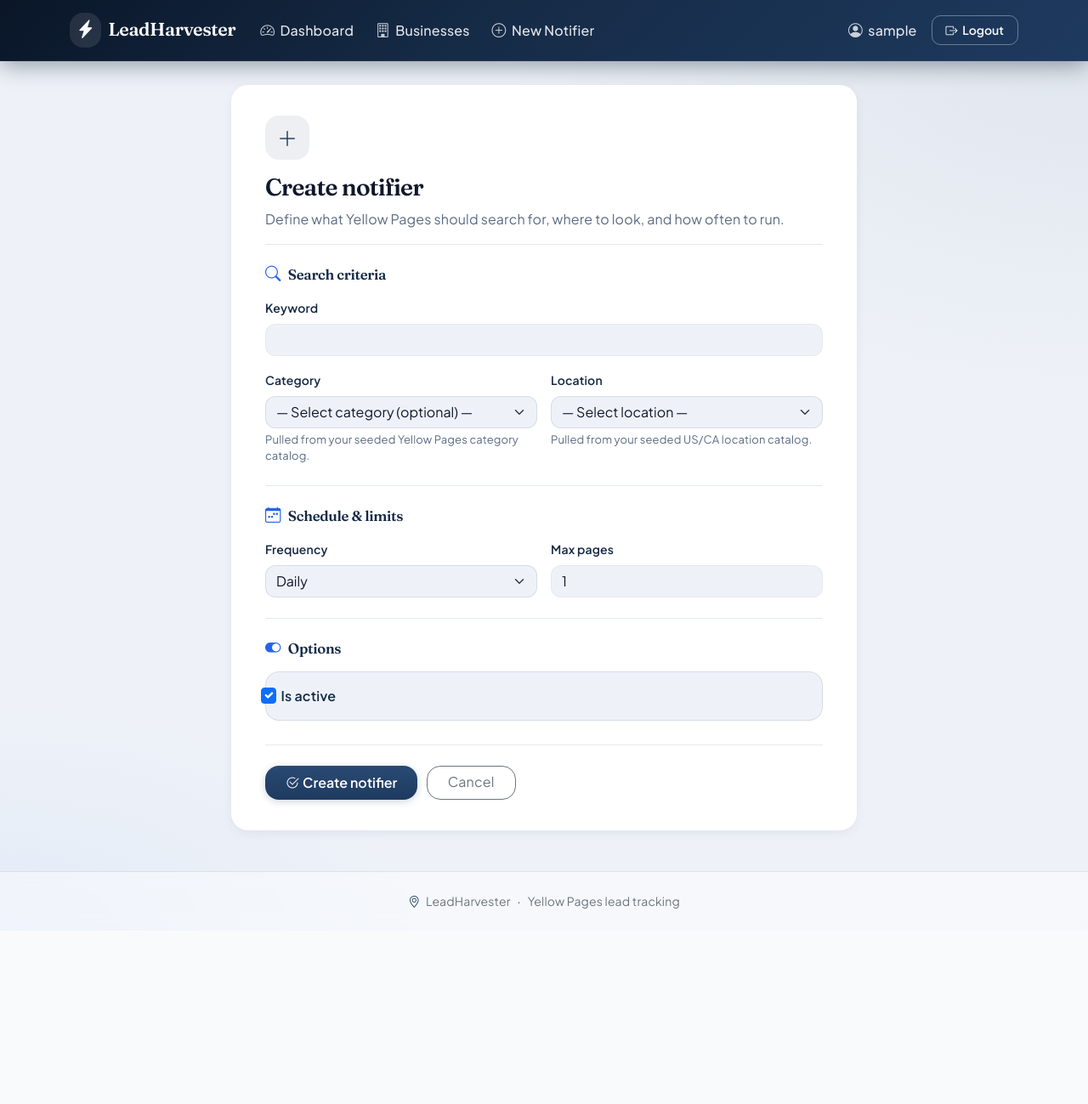
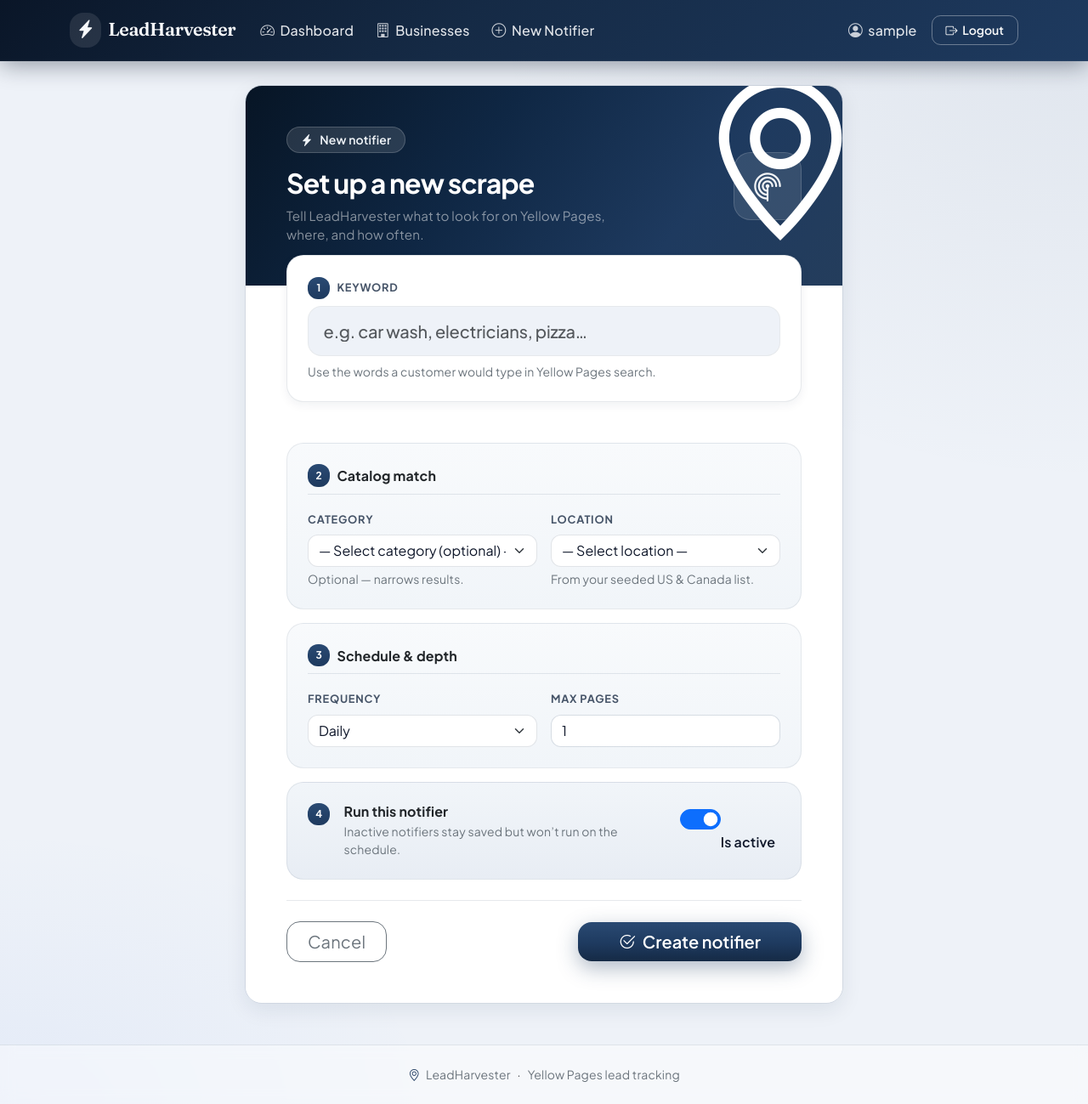
Before and after one commit to obaidullah72/yellowpage_scrape, a Django app: page /notifiers/new/ in a window 1280 px wide. Shown: the whole page at 85% size. Before the commit the page ends 1069 px from the top, so only its background shows below. Run offline with Django 5.2, Linux system fonts and the light colour scheme; the visitor is signed in with stand-in values (Sample User, id 1); data that the repository does not hold is empty.

Commit message:
Refactor NotifierForm layout and styles, enhancing user experience with Bootstrap 5. Introduce new CSS classes for improved design and update HTML structure for better accessibility and clarity.

```diff
--- a/core/forms.py
+++ b/core/forms.py
@@ -85,13 +85,22 @@
         model = Notifier
         fields = ("keyword", "category", "location", "frequency", "max_pages", "is_active")
         widgets = {
+            "keyword": forms.TextInput(
+                attrs={
+                    "placeholder": "e.g. car wash, electricians, pizza…",
+                    "autocomplete": "off",
+                }
+            ),
             "max_pages": forms.NumberInput(attrs={"min": 1, "max": 25}),
         }
 
     def __init__(self, *args, **kwargs):
         super().__init__(*args, **kwargs)
         self._apply_bootstrap_classes()
+        kw_classes = self.fields["keyword"].widget.attrs.get("class", "")
+        self.fields["keyword"].widget.attrs["class"] = f"{kw_classes} form-control-lg lh-nf-keyword".strip()
         self.fields["is_active"].widget.attrs["class"] = "form-check-input"
+        self.fields["is_active"].widget.attrs.setdefault("role", "switch")
 
         names = list(YellowPagesCategory.objects.order_by("name").values_list("name", flat=True))
         cat_choices = [("", "— Select category (optional) —")]
--- a/static/css/app.css
+++ b/static/css/app.css
@@ -339,22 +339,165 @@
   max-height: 240px;
 }
 
-.lh-notifier-form .form-check {
-  padding: 1rem 1.1rem;
-  border-radius: var(--bs-border-radius-lg);
-  background: var(--bs-body-bg);
-  border: 1px solid var(--bs-border-color);
+.lh-nf-switch .form-check-input {
+  width: 3rem;
+  height: 1.5rem;
+  margin-top: 0.15rem;
+  cursor: pointer;
 }
 
-.lh-notifier-form .form-check-input {
-  width: 1.15em;
-  height: 1.15em;
-  margin-top: 0.15em;
+.lh-nf-switch .form-check-input:focus {
+  box-shadow: 0 0 0 0.2rem rgba(37, 99, 235, 0.25);
+  border-color: var(--bs-primary);
 }
 
-.lh-notifier-form .form-check-label {
-  font-weight: 600;
-  color: var(--lh-navy-800);
+.lh-nf-switch .form-check-label {
+  padding-top: 0.15rem;
+  cursor: pointer;
+}
+
+/* —— Notifier form (dedicated layout) —— */
+.lh-nf-page {
+  max-width: 44rem;
+}
+
+.lh-nf-shell {
+  border: 1px solid rgba(15, 39, 68, 0.12);
+  box-shadow: 0 18px 48px rgba(10, 22, 40, 0.1);
+}
+
+.lh-nf-hero {
+  background: linear-gradient(125deg, #071525 0%, #0f2744 38%, #1e3a5f 72%, #243d5c 100%);
+  overflow: hidden;
+}
+
+.lh-nf-hero-deco {
+  font-size: clamp(6rem, 22vw, 12rem);
+  line-height: 1;
+  transform: translate(12%, -8%);
+  pointer-events: none;
+}
+
+.lh-nf-hero-title {
+  font-family: "Plus Jakarta Sans", system-ui, sans-serif;
+  font-weight: 700;
+  letter-spacing: -0.03em;
+  line-height: 1.2;
+}
+
+.lh-nf-hero-lead {
+  font-size: 0.95rem;
+  max-width: 32rem;
+}
+
+.lh-nf-badge {
+  background: rgba(255, 255, 255, 0.12);
+  border: 1px solid rgba(255, 255, 255, 0.18);
+  color: #f1f5f9;
+}
+
+.lh-nf-hero-icon {
+  width: 5rem;
+  height: 5rem;
+  background: rgba(255, 255, 255, 0.1);
+  border: 1px solid rgba(255, 255, 255, 0.15);
+  color: rgba(255, 255, 255, 0.95);
+}
+
+.lh-nf-body {
+  border-top: 1px solid rgba(255, 255, 255, 0.08);
+}
+
+.lh-nf-lift {
+  margin-top: -2.35rem;
+  position: relative;
+  z-index: 2;
+}
+
+@media (max-width: 575.98px) {
+  .lh-nf-lift {
+    margin-top: -1.5rem;
+  }
+}
+
+.lh-nf-field-card {
+  background: #fff;
+  border-color: rgba(15, 39, 68, 0.1) !important;
+}
+
+.lh-nf-keyword {
+  font-weight: 500;
+  letter-spacing: -0.01em;
+  padding: 0.85rem 1.1rem;
+  border-width: 1.5px;
+}
+
+.lh-nf-keyword:focus {
+  border-color: var(--bs-primary);
+  box-shadow: 0 0 0 0.22rem rgba(37, 99, 235, 0.2);
+}
+
+.lh-nf-label {
+  font-size: 0.8rem;
+  text-transform: uppercase;
+  letter-spacing: 0.06em;
+  color: #475569;
+  font-weight: 700;
+}
+
+.lh-nf-step {
+  display: inline-flex;
+  align-items: center;
+  justify-content: center;
+  min-width: 1.65rem;
+  height: 1.65rem;
+  font-size: 0.75rem;
+  font-weight: 800;
+  background: linear-gradient(180deg, #2a4a73, #1e3a5f);
+  line-height: 1;
+  vertical-align: middle;
+}
+
+.lh-nf-panel {
+  background: linear-gradient(180deg, #f8fafc 0%, #f1f5f9 100%);
+  border: 1px solid rgba(15, 39, 68, 0.08);
+}
+
+.lh-nf-panel--muted {
+  background: linear-gradient(180deg, #f1f5f9 0%, #e8edf4 100%);
+}
+
+.lh-nf-divider {
+  border-color: rgba(15, 39, 68, 0.1) !important;
+}
+
+.lh-nf-panel .form-select,
+.lh-nf-panel .form-control {
+  background-color: #fff;
+  border-color: rgba(15, 39, 68, 0.12);
+}
+
+.lh-nf-footer {
+  border-top: 1px solid rgba(15, 39, 68, 0.1);
+}
+
+.lh-nf-submit {
+  background: linear-gradient(180deg, #2a4a73 0%, #1e3a5f 55%, #152a45 100%);
+  color: #fff !important;
+  border: none;
+  box-shadow: 0 8px 24px rgba(30, 58, 95, 0.35);
+  transition: transform 0.12s ease, box-shadow 0.15s ease, filter 0.15s ease;
+}
+
+.lh-nf-submit:hover {
+  color: #fff !important;
+  filter: brightness(1.05);
+  box-shadow: 0 10px 28px rgba(30, 58, 95, 0.45);
+  transform: translateY(-1px);
+}
+
+.lh-nf-submit:active {
+  transform: translateY(0);
 }
 
 /* Business detail definition lists */
--- a/templates/notifier_form.html
+++ b/templates/notifier_form.html
@@ -1,81 +1,117 @@
 {% extends "base.html" %}
 {% block title %}Notifier | LeadHarvester{% endblock %}
 {% block content %}
-<div class="row justify-content-center">
-    <div class="col-xl-8 col-lg-9">
-        <div class="card lh-form-card border-0 shadow-sm">
-            <div class="card-body">
-                <header class="mb-4 pb-3 lh-page-header-divider text-center text-md-start">
-                    <div class="d-inline-flex lh-auth-icon mx-auto mx-md-0">
-                        <i class="bi {% if object %}bi-pencil-square{% else %}bi-plus-lg{% endif %}" aria-hidden="true"></i>
+<div class="lh-nf-page mx-auto">
+    <div class="lh-nf-shell rounded-4 overflow-hidden shadow">
+        <header class="lh-nf-hero text-white px-4 py-4 px-md-5 py-md-5 position-relative">
+            <div class="position-absolute top-0 end-0 opacity-10 lh-nf-hero-deco" aria-hidden="true">
+                <i class="bi bi-geo-alt"></i>
             </div>
-                    <h1 class="h3 mb-2 lh-page-title">{% if object %}Edit notifier{% else %}Create notifier{% endif %}</h1>
-                    <p class="lh-page-lead mb-0">Define what Yellow Pages should search for, where to look, and how often to run.</p>
+            <div class="row align-items-center g-3 position-relative">
+                <div class="col-md-8 text-center text-md-start">
+                    <span class="lh-nf-badge d-inline-flex align-items-center gap-2 rounded-pill px-3 py-1 small fw-semibold mb-3">
+                        <i class="bi {% if object %}bi-pencil-square{% else %}bi-lightning-charge-fill{% endif %}" aria-hidden="true"></i>
+                        {% if object %}Edit notifier{% else %}New notifier{% endif %}
+                    </span>
+                    <h1 class="h2 lh-nf-hero-title mb-2">{% if object %}Update your scrape{% else %}Set up a new scrape{% endif %}</h1>
+                    <p class="lh-nf-hero-lead mb-0 text-white-50">Tell LeadHarvester what to look for on Yellow Pages, where, and how often.</p>
+                </div>
+                <div class="col-md-4 d-none d-md-flex justify-content-end">
+                    <div class="lh-nf-hero-icon rounded-4 d-flex align-items-center justify-content-center">
+                        <i class="bi bi-radar" style="font-size: 2.25rem;" aria-hidden="true"></i>
+                    </div>
+                </div>
+            </div>
         </header>
 
-                <form method="post" class="lh-notifier-form">
+        <div class="lh-nf-body bg-white px-3 px-md-5 pb-4 pb-md-5 pt-0">
+            <form method="post" class="lh-notifier-form lh-nf-form">
                 {% csrf_token %}
                 {% if form.non_field_errors %}
-                        <div class="alert alert-danger mb-4">{{ form.non_field_errors }}</div>
+                    <div class="alert alert-danger border-0 shadow-sm mb-4 mt-3 rounded-3">{{ form.non_field_errors }}</div>
                 {% endif %}
 
-                    <section class="lh-form-section" aria-labelledby="section-search">
-                        <h2 class="lh-form-section-title" id="section-search"><i class="bi bi-search" aria-hidden="true"></i> Search criteria</h2>
+                {# Keyword — lifted card #}
+                <div class="lh-nf-lift mb-4 mb-md-5">
+                    <div class="lh-nf-field-card shadow-sm rounded-4 p-4 p-md-4 border">
+                        <label class="form-label lh-nf-label mb-2" for="{{ form.keyword.id_for_label }}">
+                            <span class="lh-nf-step text-white rounded-2 me-2">1</span>{{ form.keyword.label }}
+                        </label>
+                        {{ form.keyword }}
+                        <p class="small text-secondary mb-0 mt-2">Use the words a customer would type in Yellow Pages search.</p>
+                        {% for e in form.keyword.errors %}<div class="text-danger small mt-2">{{ e }}</div>{% endfor %}
+                    </div>
+                </div>
+
+                {# Category & location #}
+                <div class="lh-nf-panel rounded-4 p-4 mb-3">
+                    <div class="d-flex align-items-center gap-2 mb-3 pb-2 border-bottom lh-nf-divider">
+                        <span class="lh-nf-step text-white rounded-2">2</span>
+                        <h2 class="h6 mb-0 fw-bold text-body" id="section-search">Catalog match</h2>
+                    </div>
                     <div class="row g-3">
-                            <div class="col-12">
-                                <label class="form-label" for="{{ form.keyword.id_for_label }}">{{ form.keyword.label }}</label>
-                                {{ form.keyword }}
-                                {% if form.keyword.help_text %}<div class="form-text">{{ form.keyword.help_text }}</div>{% endif %}
-                                {% for e in form.keyword.errors %}<div class="text-danger small mt-1">{{ e }}</div>{% endfor %}
-                            </div>
                         <div class="col-md-6">
-                                <label class="form-label" for="{{ form.category.id_for_label }}">{{ form.category.label }}</label>
+                            <label class="form-label lh-nf-label" for="{{ form.category.id_for_label }}">{{ form.category.label }}</label>
                             {{ form.category }}
-                                {% if form.category.help_text %}<div class="form-text">{{ form.category.help_text }}</div>{% endif %}
+                            <p class="small text-secondary mb-0 mt-1">Optional — narrows results.</p>
                             {% for e in form.category.errors %}<div class="text-danger small mt-1">{{ e }}</div>{% endfor %}
                         </div>
                         <div class="col-md-6">
-                                <label class="form-label" for="{{ form.location.id_for_label }}">{{ form.location.label }}</label>
+                            <label class="form-label lh-nf-label" for="{{ form.location.id_for_label }}">{{ form.location.label }}</label>
                             {{ form.location }}
-                                {% if form.location.help_text %}<div class="form-text">{{ form.location.help_text }}</div>{% endif %}
+                            <p class="small text-secondary mb-0 mt-1">From your seeded US &amp; Canada list.</p>
                             {% for e in form.location.errors %}<div class="text-danger small mt-1">{{ e }}</div>{% endfor %}
                         </div>
                     </div>
-                    </section>
+                </div>
 
-                    <section class="lh-form-section" aria-labelledby="section-schedule">
-                        <h2 class="lh-form-section-title" id="section-schedule"><i class="bi bi-calendar-week" aria-hidden="true"></i> Schedule &amp; limits</h2>
+                {# Schedule #}
+                <div class="lh-nf-panel rounded-4 p-4 mb-3">
+                    <div class="d-flex align-items-center gap-2 mb-3 pb-2 border-bottom lh-nf-divider">
+                        <span class="lh-nf-step text-white rounded-2">3</span>
+                        <h2 class="h6 mb-0 fw-bold text-body" id="section-schedule">Schedule &amp; depth</h2>
+                    </div>
                     <div class="row g-3">
                         <div class="col-md-6">
-                                <label class="form-label" for="{{ form.frequency.id_for_label }}">{{ form.frequency.label }}</label>
+                            <label class="form-label lh-nf-label" for="{{ form.frequency.id_for_label }}">{{ form.frequency.label }}</label>
                             {{ form.frequency }}
                             {% for e in form.frequency.errors %}<div class="text-danger small mt-1">{{ e }}</div>{% endfor %}
                         </div>
                         <div class="col-md-6">
-                                <label class="form-label" for="{{ form.max_pages.id_for_label }}">{{ form.max_pages.label }}</label>
+                            <label class="form-label lh-nf-label" for="{{ form.max_pages.id_for_label }}">{{ form.max_pages.label }}</label>
                             {{ form.max_pages }}
-                                {% if form.max_pages.help_text %}<div class="form-text">{{ form.max_pages.help_text }}</div>{% endif %}
+                            {% if form.max_pages.help_text %}<p class="small text-secondary mb-0 mt-1">{{ form.max_pages.help_text }}</p>{% endif %}
                             {% for e in form.max_pages.errors %}<div class="text-danger small mt-1">{{ e }}</div>{% endfor %}
                         </div>
                     </div>
-                    </section>
+                </div>
 
-                    <section class="lh-form-section border-0 pb-0 mb-0" aria-labelledby="section-options">
-                        <h2 class="lh-form-section-title" id="section-options"><i class="bi bi-toggle-on" aria-hidden="true"></i> Options</h2>
-                        <div class="form-check">
+                {# Active switch #}
+                <div class="lh-nf-panel lh-nf-panel--muted rounded-4 p-4 mb-0">
+                    <div class="d-flex flex-column flex-sm-row align-items-sm-center justify-content-between gap-3">
+                        <div class="d-flex align-items-start gap-3">
+                            <span class="lh-nf-step text-white rounded-2 flex-shrink-0">4</span>
+                            <div>
+                                <h2 class="h6 mb-1 fw-bold text-body" id="section-options">Run this notifier</h2>
+                                <p class="small text-secondary mb-0">Inactive notifiers stay saved but won’t run on the schedule.</p>
+                            </div>
+                        </div>
+                        <div class="form-check form-switch lh-nf-switch ms-sm-auto">
                             {{ form.is_active }}
-                            <label class="form-check-label" for="{{ form.is_active.id_for_label }}">{{ form.is_active.label }}</label>
-                            {% for e in form.is_active.errors %}<div class="text-danger small mt-1">{{ e }}</div>{% endfor %}
+                            <label class="form-check-label fw-semibold ps-2" for="{{ form.is_active.id_for_label }}">{{ form.is_active.label }}</label>
                         </div>
-                    </section>
+                    </div>
+                    {% for e in form.is_active.errors %}<div class="text-danger small mt-2">{{ e }}</div>{% endfor %}
+                </div>
 
-                    <div class="lh-form-actions">
-                        <button class="btn btn-primary px-4 rounded-3" type="submit"><i class="bi bi-check2-circle me-1" aria-hidden="true"></i>{% if object %}Save changes{% else %}Create notifier{% endif %}</button>
-                        <a class="btn btn-outline-secondary px-4 rounded-3" href="{% url 'dashboard' %}">Cancel</a>
+                <div class="lh-nf-footer d-flex flex-column flex-sm-row align-items-stretch align-items-sm-center justify-content-between gap-3 mt-4 pt-4">
+                    <a class="btn btn-lg btn-outline-secondary order-2 order-sm-1 rounded-3 px-4" href="{% url 'dashboard' %}">Cancel</a>
+                    <button class="btn btn-lg lh-nf-submit order-1 order-sm-2 rounded-3 px-5 fw-semibold" type="submit">
+                        <i class="bi bi-check2-circle me-2" aria-hidden="true"></i>{% if object %}Save changes{% else %}Create notifier{% endif %}
+                    </button>
                 </div>
             </form>
         </div>
     </div>
 </div>
-</div>
 {% endblock %}
```
Lines whose indentation alone changed are shown as unchanged.
